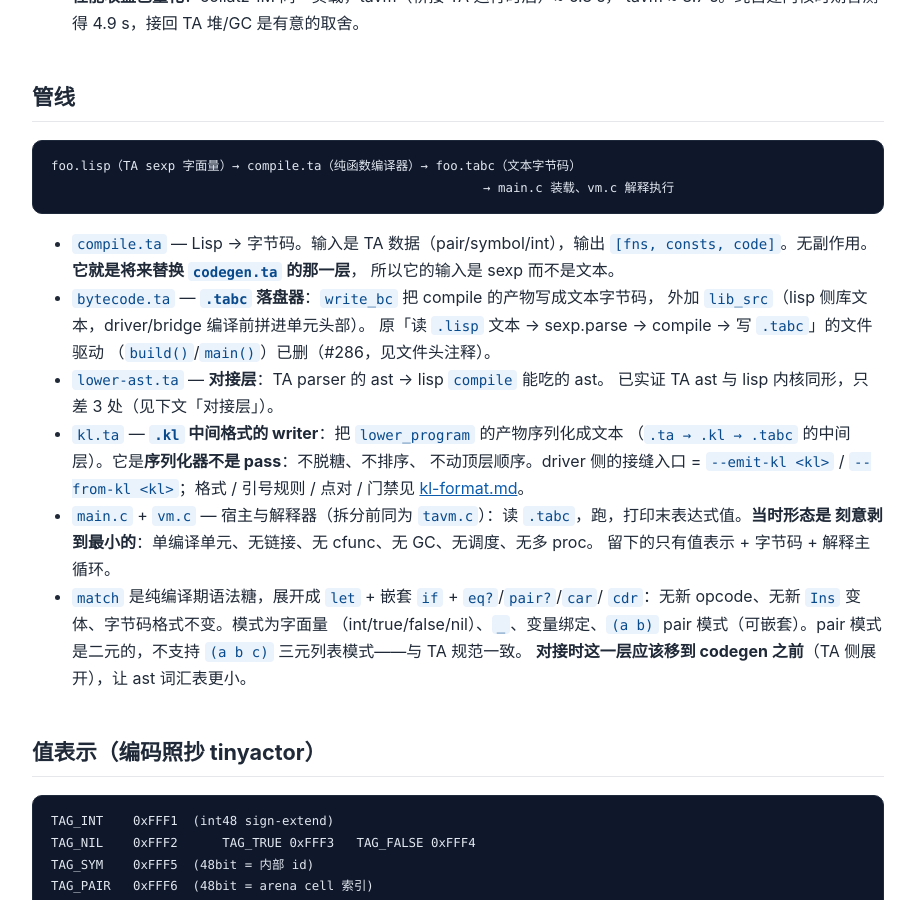
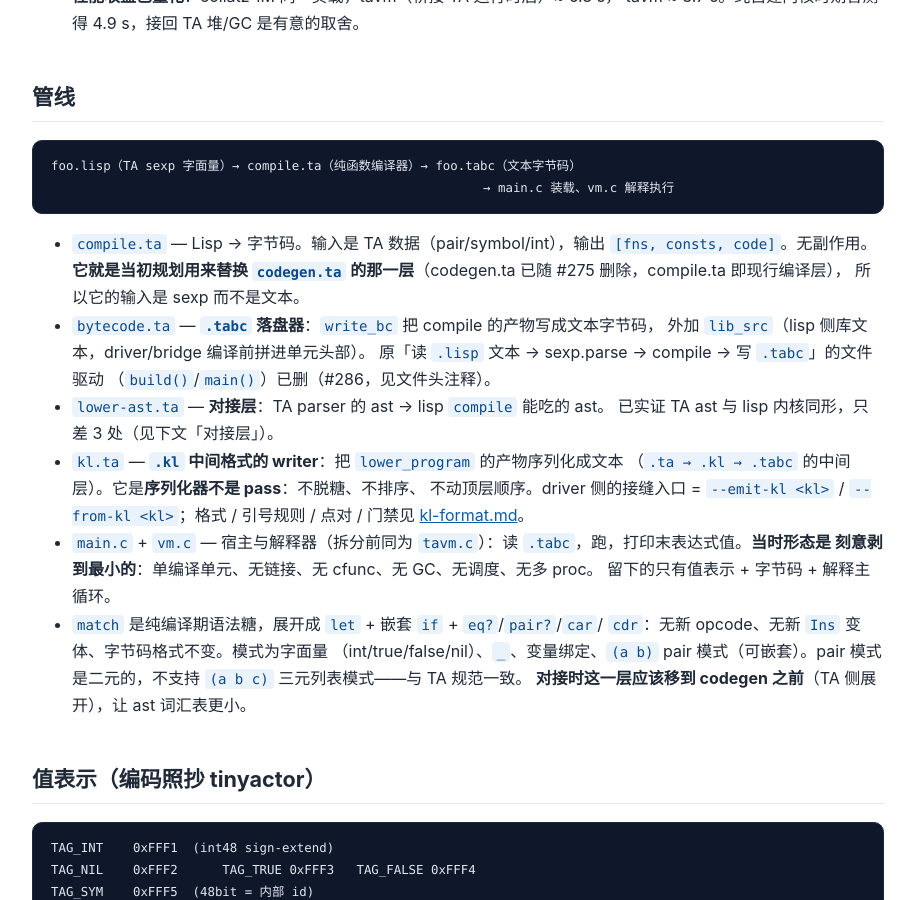
Before and after one commit to tiancaiamao/tinyactor, a Jekyll site: the page built from docs/backend.md, in a window 1280 px wide and 900 px high, scrolled down 1130 px. Shown: the whole window, without its empty margins (182-1097 px from the left). Built offline with Jekyll 4.4.1, drawn with Linux system fonts in a browser that asks for light colours; our own code applies the rules of GitHub Pages for plain Markdown files.

Commit message:
docs: backend.md 补一处 codegen.ta 将来时措辞改为历史事实
巡检 B 组补充：backend.md:54 "将来替换 codegen.ta" 改为"当初规划…
codegen.ta 已随 #275 删除"；其余 codegen 字样均在历史迁移叙事节内，
已有过程记录语境，不改。

Signed-off-by: tiancaiamao <tiancaiamao@gmail.com>

````diff
--- a/docs/backend.md
+++ b/docs/backend.md
@@ -51,7 +51,7 @@ foo.lisp（TA sexp 字面量）→ compile.ta（纯函数编译器）→ foo.tab
 ```
 
 - `compile.ta` — Lisp → 字节码。输入是 TA 数据（pair/symbol/int），输出
-  `[fns, consts, code]`。无副作用。**它就是将来替换 `codegen.ta` 的那一层**，
+      `[fns, consts, code]`。无副作用。**它就是当初规划用来替换 `codegen.ta` 的那一层**（codegen.ta 已随 #275 删除，compile.ta 即现行编译层），
   所以它的输入是 sexp 而不是文本。
 - `bytecode.ta` — **`.tabc` 落盘器**：`write_bc` 把 compile 的产物写成文本字节码，
   外加 `lib_src`（lisp 侧库文本，driver/bridge 编译前拼进单元头部）。
````
